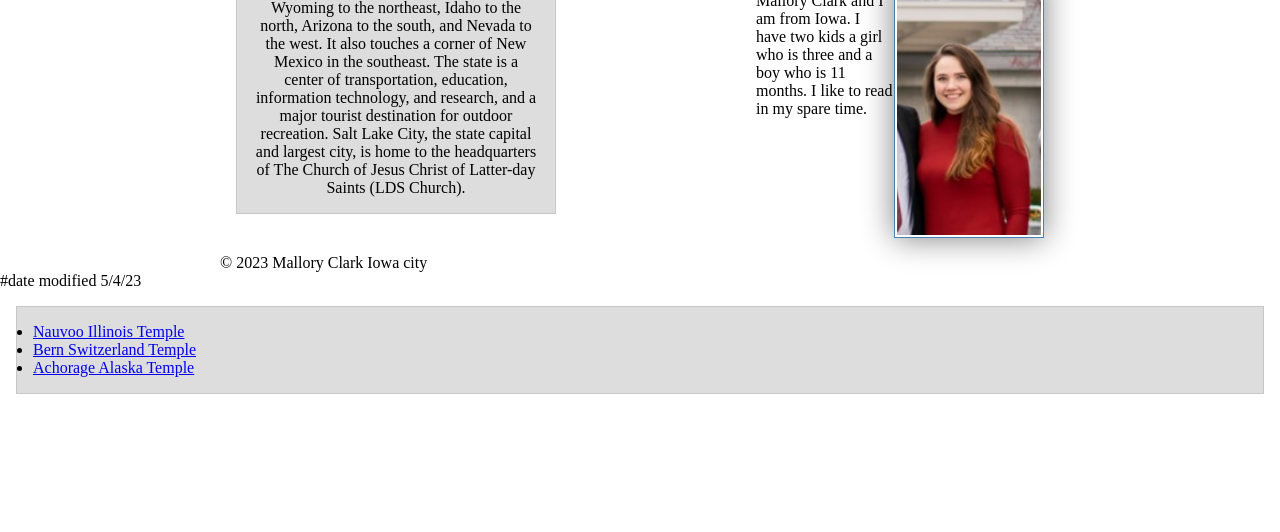
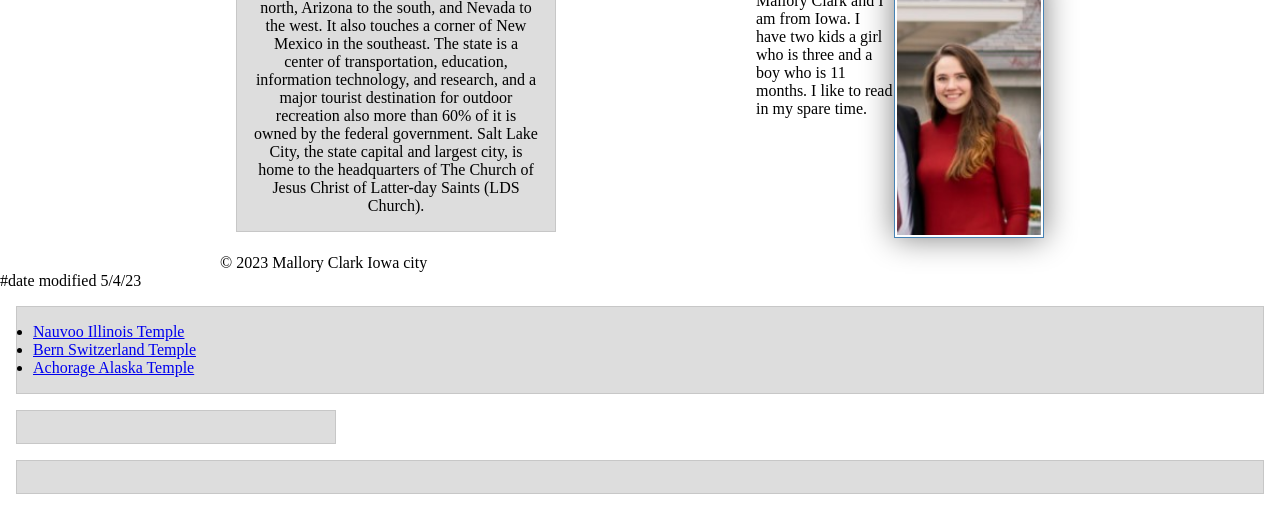
Before and after one commit to malloryq/wdd130, a plain HTML site: page index.html in a window 1280 px wide. Shown: the part 188-720 px from the top of the page. Drawn offline with Linux system fonts and the light colour scheme.

Commit message:
commit reupdate

```diff
--- a/index.html
+++ b/index.html
@@ -3,6 +3,8 @@
    <head>
        <meta charset="utf-8">
        <meta name="viewport" content="width=device-width,inital-scale=1.0">
+       <meta name="description" content="Index home page for class">
+       <meta name="author" content="Mallory Q Clark">
        <title>Mallory Clark | WDD 130</title>
        <link rel="stylesheet" href="styles/styles.css">
    </head>
@@ -28,7 +30,7 @@
         <aside class="box">
             <h2>Utah</h2>
                  <img src="images/utah.jpg" alt="Utah landscape">
-                    <p>Utah is a state in the western United States. It is bordered by Colorado to the east, Wyoming to the northeast, Idaho to the north, Arizona to the south, and Nevada to the west. It also touches a corner of New Mexico in the southeast. The state is a center of transportation, education, information technology, and research, and a major tourist destination for outdoor recreation. Salt Lake City, the state capital and largest city, is home to the headquarters of The Church of Jesus Christ of Latter-day Saints (LDS Church).</p>
+                    <p>Utah is a state in the western United States. It is bordered by Colorado to the east, Wyoming to the northeast, Idaho to the north, Arizona to the south, and Nevada to the west. It also touches a corner of New Mexico in the southeast. The state is a center of transportation, education, information technology, and research, and a major tourist destination for outdoor recreation also more than 60% of it is owned by the federal government. Salt Lake City, the state capital and largest city, is home to the headquarters of The Church of Jesus Christ of Latter-day Saints (LDS Church).</p>
         </aside>
     </div>
        <footer>
@@ -42,8 +44,8 @@
     <li><a href="https://www.churchofjesuschrist.org/temples/details/anchorage-alaska-temple?lang=eng" target="_blank">Achorage Alaska Temple</a></li>
 </ul>
 
-<aside class=""box"></aside>
+<aside class="box"></aside>
 
-<ul class=""box"></ul>
+<ul class="box"></ul>
 
 </html>
```
Also changed, not shown: images/Screenshot_20230527_222835_Photos.jpg (added).
